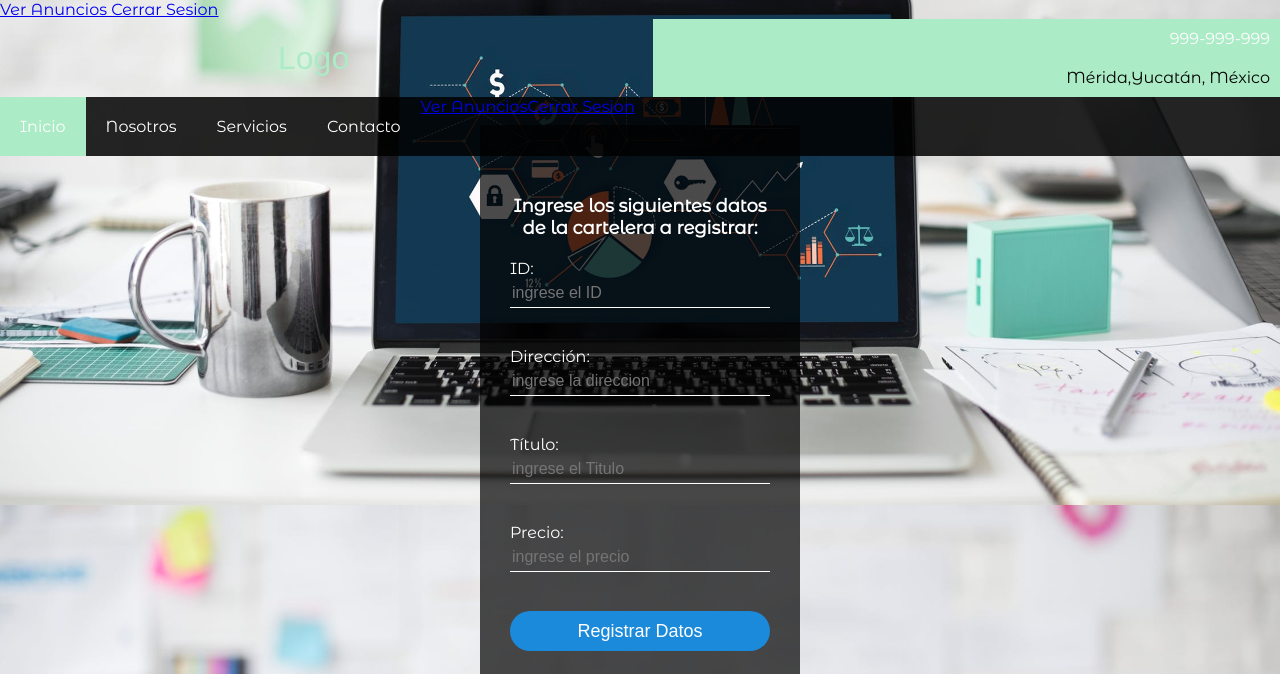
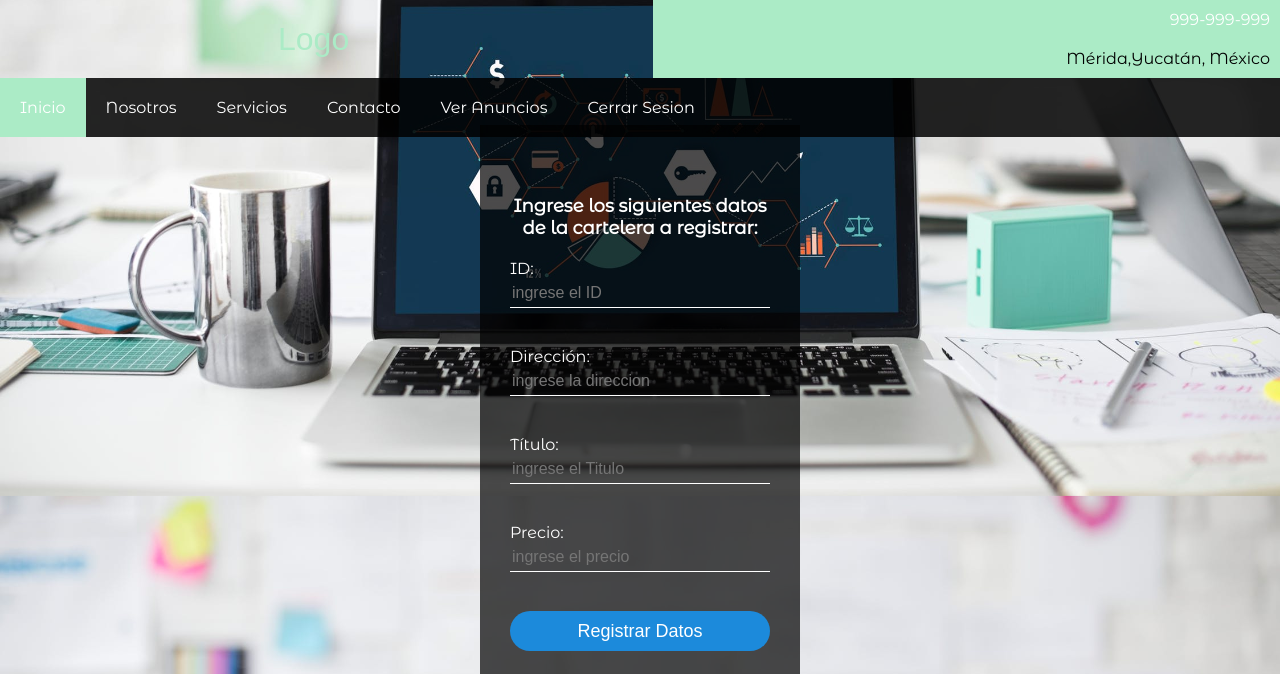
Before and after one commit to fez3d/ParaQueIrvingPase, a PHP site: page /AgregarCartelera.php in a window 1280 px wide. Shown: the top 674 px of the page. Run offline with PHP 8.4, Linux system fonts and the light colour scheme; the visitor is signed in with stand-in values (Sample User, id 1); some web fonts are replaced.

Commit message:
Todas las paginas tienen el mismo nav

```diff
--- a/AgregarCartelera.php
+++ b/AgregarCartelera.php
@@ -18,11 +18,12 @@
                 $direccion = $_POST['direccion'];
                 $titulo = $_POST['titulo'];
                 $precio = $_POST['precio'];
-                $query = "INSERT INTO carteleras VALUES ('".$id."','".$direccion."','".$titulo."','".$precio."');" ;
+                $query = "INSERT INTO carteleras VALUES (".$id.",'".$direccion."','".$titulo."',".$precio.");" ;
 
-                if(is_int($id) && is_int($precio)){
+
                 $baseDatos->EjecutarQuery($query);
-                }
+                header("Location: VistaAdministrador.php");
+
             }
 
             if(isset($_POST['submit'])){
@@ -33,21 +34,6 @@
         ?>
         <header>
 
-                <?php
-                session_start();
-                if($_SESSION['tipo_usuario'] == "administrador"){
-                    echo '<a href="VistaAdministrador.php"> Ver Anuncios</a>';
-                } else if ($_SESSION['tipo_usuario'] == "cliente"){
-                    echo '<a href="VistaContratar.php"> Contratar</a>';
-                    echo '<a href="VistaVerContrataciones.php"> Ver Mis Contrataciones</a>';
-                }
-
-                if($_SESSION['inicio'] == null || $_SESSION['inicio'] == false){
-                    echo '<a href="IniciarSesion.php"> Iniciar Sesion</a>';
-                } else{
-                    echo '<a href="CerrarSesion.php"> Cerrar Sesion</a>';
-                }
-                ?>
 <div class="container container--flex">
                         <div class ="logo-container column column--50">
                             <h1 class="logo">Logo</h1>
@@ -84,16 +70,26 @@
                                 <?php
                         session_start();
                                 if($_SESSION['tipo_usuario'] == "administrador"){
-                                        echo '<a href="VistaAdministrador.php"> Ver Anuncios</a>';
+                                    echo '<li class="menu__item">';
+                                    echo '<a href="VistaAdministrador.php" class="menu__link "> Ver Anuncios</a>';
+                                    echo '</li>';
                                 } else if ($_SESSION['tipo_usuario'] == "cliente"){
-                                        echo '<a href="VistaContratar.php"> Contratar</a>';
-                                        echo '<a href="VistaVerContrataciones.php"> Ver Mis Contrataciones</a>';
+                                    echo '<li class="menu__item">';
+                                    echo '<a href="VistaContratar.php" class="menu__link "> Contratar</a>';
+                                    echo '</li>';
+                                    echo '<li class="menu__item">';
+                                    echo '<a href="VistaVerContrataciones.php" class="menu__link "> Ver Mis Contrataciones</a>';
+                                    echo '</li>';
                                 }
 
                                 if($_SESSION['inicio'] == null || $_SESSION['inicio'] == false){
-                                        echo '<a href="IniciarSesion.php"> Iniciar Sesion</a>';
+                                    echo '<li class="menu__item">';
+                                    echo '<a href="IniciarSesion.php" class="menu__link "> Iniciar Sesion</a>';
+                                    echo '</li>';
                                 } else{
-                                        echo '<a href="CerrarSesion.php"> Cerrar Sesion</a>';
+                                    echo '<li class="menu__item">';
+                                    echo '<a href="CerrarSesion.php" class="menu__link "> Cerrar Sesion</a>';
+                                    echo '</li>';
                                 }
                             ?>
 
--- a/EliminarCartelera.php
+++ b/EliminarCartelera.php
@@ -24,6 +24,7 @@
             if(isset($_POST['submit'])){
 
                 eliminar();
+                header("Location: VistaAdministrador.php");
             }
         ?>
         <header class="main-header">
--- a/EliminarRadio.php
+++ b/EliminarRadio.php
@@ -23,6 +23,7 @@
             if(isset($_POST['submit'])){
 
                 eliminar();
+                header("Location: VistaAdministrador.php");
             }
         ?>
         <header class="main-header">
--- a/EliminarTelevision.php
+++ b/EliminarTelevision.php
@@ -22,6 +22,7 @@
             if(isset($_POST['submit'])){
 
                 eliminar();
+                header("Location: VistaAdministrador.php");
             }
         ?>
        <header class="main-header">
```
Also changed, not shown: AgregarRadio.php (+30 -21 lines), AgregarTv.php (+4 -9 lines), RegistroDatos.php (+16 -5 lines). Lines whose indentation alone changed are shown as unchanged.
